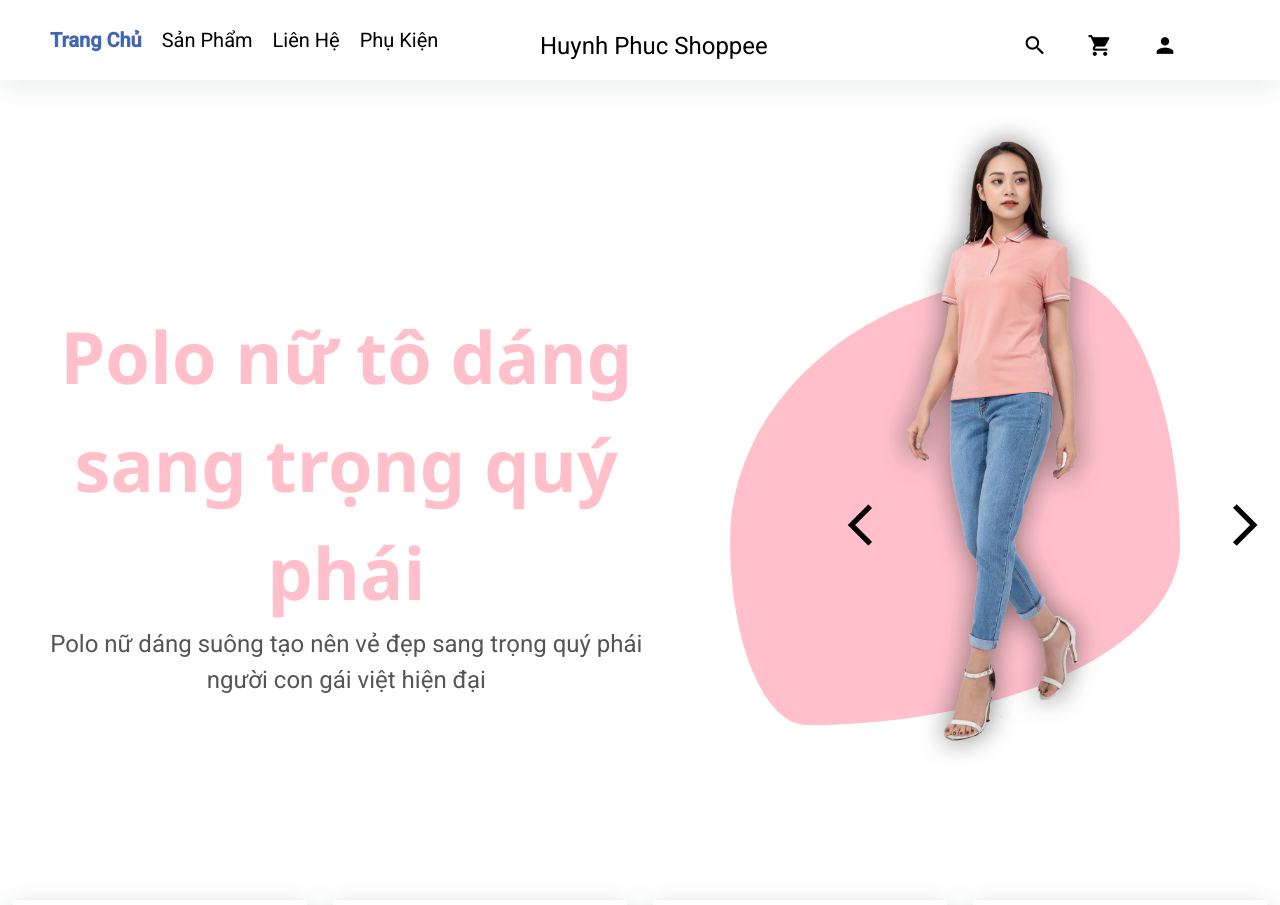
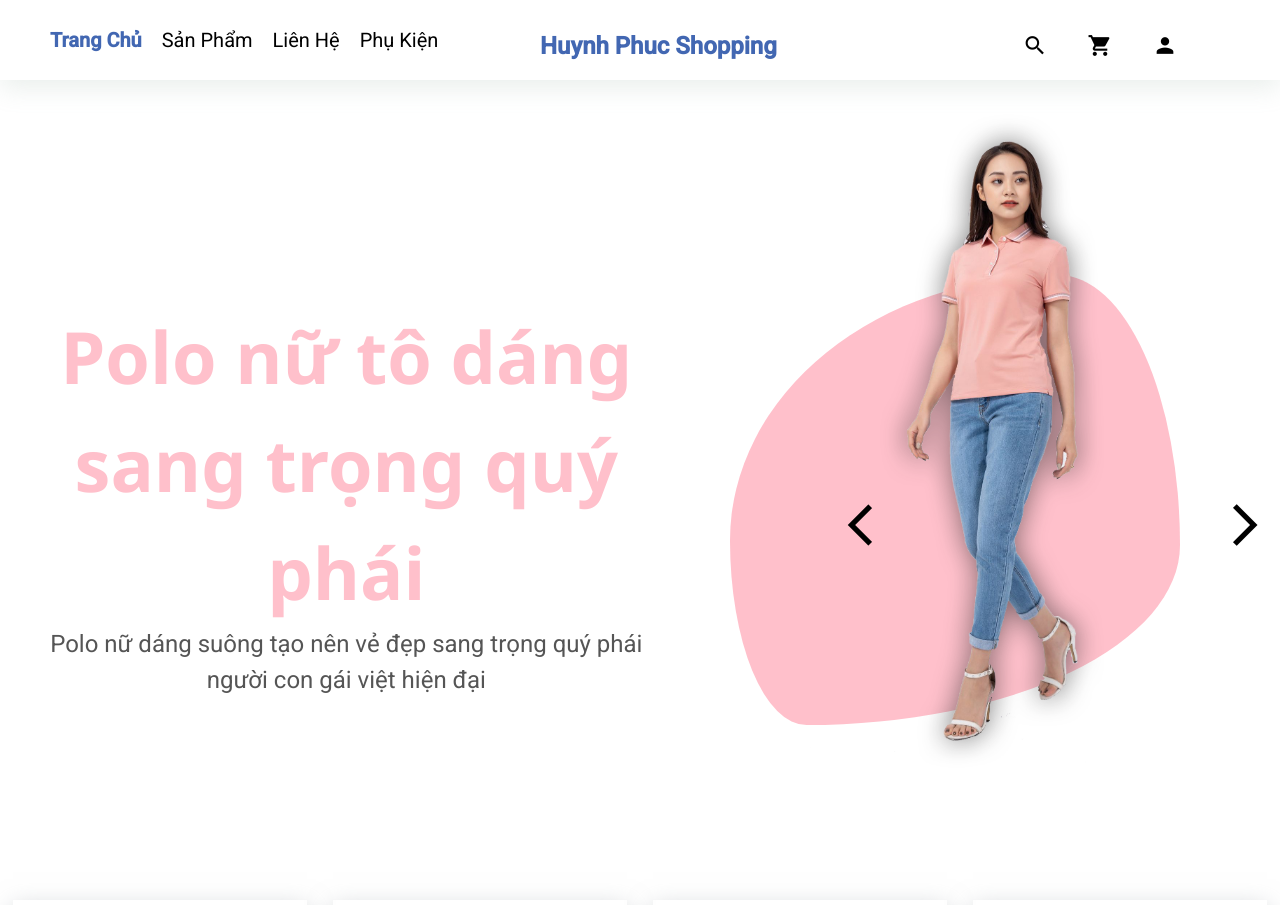
Before and after one commit to andyhuynh1131/E-Commerce-Angular, an Angular app: page / in a window 1280 px wide. Shown: the top 905 px of the page. Built offline with nearby package versions, Linux system fonts and the light colour scheme.

Commit message:
Update 2

```diff
--- a/src/app/conponents/Cart/Cart.component.html
+++ b/src/app/conponents/Cart/Cart.component.html
@@ -21,7 +21,7 @@
         <span class="material-icons" (click)="minus(item.id)">
           remove_circle
         </span>
-        <input type="text" [value]="item.qty">
+        <input type="text" [value]="item.qty" #text_input (input)="changeQty(text_input.value,item.id)">
         <span class="material-icons" (click)="plus(item.id)">
           add_circle
         </span>
--- a/src/app/conponents/Cart/Cart.component.ts
+++ b/src/app/conponents/Cart/Cart.component.ts
@@ -1,5 +1,7 @@
 import { Component, OnInit } from '@angular/core';
 import { CartService } from './../../service/Cart.service';
+import { NumberFormatStyle } from '@angular/common';
+import { NUMBER_TYPE } from '@angular/compiler/src/output/output_ast';
 
 
 @Component({
@@ -53,5 +55,21 @@ export class CartComponent implements OnInit {
 
   }
 
+  changeQty(qty:string, id:number){
+    const y:number =  +qty
+    if(y >0){
+      const result = this.listCart.find((x:any)=>x.id === id)
+      if(result){
+        result.qty = qty
+      }
+    }else{
+      const result = this.listCart.find((x:any)=>x.id === id)
+      if(result){
+        result.qty = 1
+      }
+    }
+
+  }
+
 
 }
--- a/src/app/conponents/header/header.component.css
+++ b/src/app/conponents/header/header.component.css
@@ -35,6 +35,10 @@ li:hover{
     width: 30%
 
 }
+.logo h1{
+    font-weight: bold;
+    color: #4267b2
+}
 .right-header{
     width: 30%;
     align-items: center;
--- a/src/app/conponents/header/header.component.html
+++ b/src/app/conponents/header/header.component.html
@@ -6,7 +6,7 @@
     <li>Phụ Kiện</li>
   </ul>
   <div class="logo">
-    <h1>Huynh Phuc Shoppee</h1>
+    <h1>Huynh Phuc Shopping</h1>
   </div>
   <div class="right-header">
     <span routerLink="/cart" class="material-icons">
--- a/src/app/conponents/policy/policy.component.css
+++ b/src/app/conponents/policy/policy.component.css
@@ -20,6 +20,7 @@
 }
 .icon span{
     font-size: 40px;
+    color: #4267b2
 }
 .item-policy:hover{
 transform: translateY(-20px)
```
